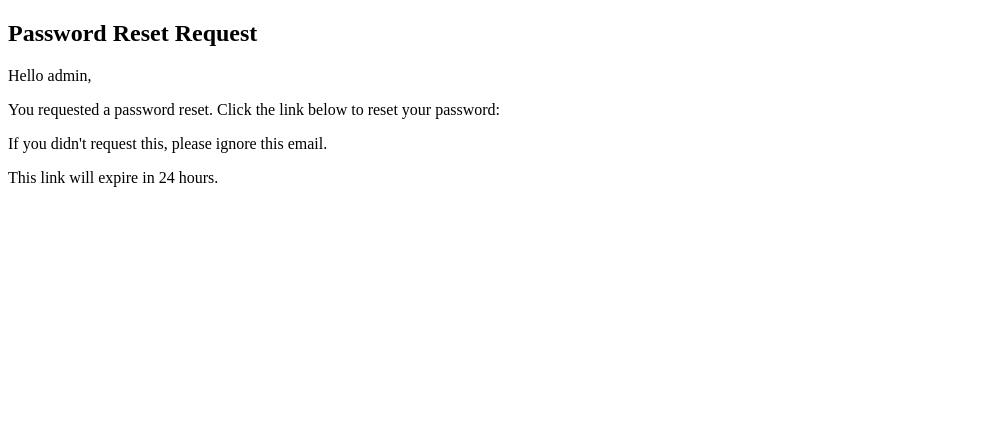
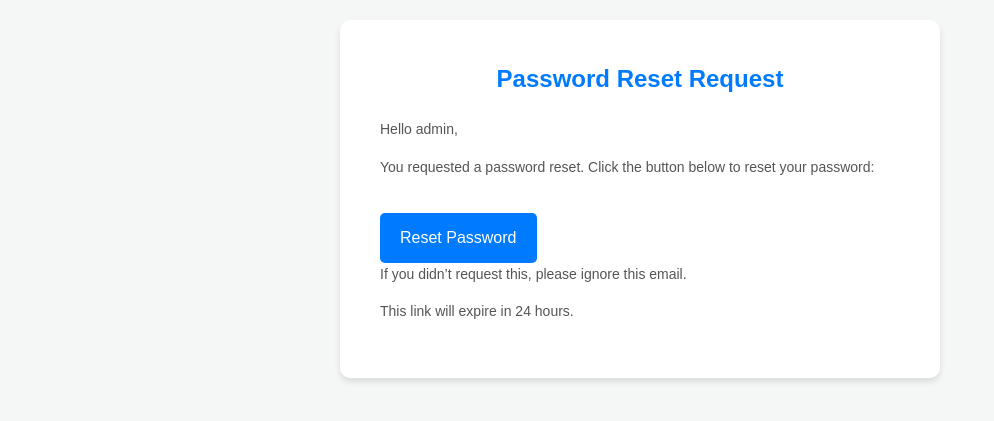
Before and after one commit to mallemkondaiah009/YT_LEARNING, a Django app: template templates/emails/password_reset_email.html in a window 1280 px wide. Shown: the top 421 px of the page, without its empty margins (0-994 px from the left). Run offline with Django 5.2, Linux system fonts and the light colour scheme; the template is opened without the code that fills it, so the values that code supplies are empty; a user stored in the database is signed in.

Commit message:
feat: enhance password reset templates; improve styling and structure for better user experience

```diff
--- a/templates/emails/password_reset_email.html
+++ b/templates/emails/password_reset_email.html
@@ -1,11 +1,76 @@
 <!DOCTYPE html>
-<html>
+<html lang="en">
+<head>
+    <meta charset="UTF-8">
+    <title>Password Reset Request</title>
+    <style>
+        /* Reset default styles */
+        * {
+            margin: 0;
+            padding: 0;
+            box-sizing: border-box;
+            font-family: 'Arial', sans-serif;
+        }
+
+        body {
+            background-color: #f4f7f6;
+            color: #333;
+            padding: 20px;
+            line-height: 1.6;
+        }
+
+        .container {
+            width: 100%;
+            max-width: 600px;
+            margin: 0 auto;
+            background-color: #ffffff;
+            padding: 40px;
+            border-radius: 10px;
+            box-shadow: 0 4px 6px rgba(0, 0, 0, 0.1);
+        }
+
+        h2 {
+            color: #007bff; /* Matches forgot_password.html button color */
+            font-size: 24px;
+            font-weight: 600;
+            margin-bottom: 20px;
+            text-align: center;
+        }
+
+        p {
+            font-size: 14px;
+            color: #555;
+            margin-bottom: 15px;
+        }
+
+        a {
+            display: inline-block;
+            margin-top: 20px;
+            padding: 12px 20px;
+            background-color: #007bff; /* Matches forgot_password.html button */
+            color: #ffffff;
+            text-decoration: none;
+            border-radius: 5px;
+            font-size: 16px;
+            font-weight: 500;
+            text-align: center;
+            transition: background-color 0.3s ease;
+        }
+
+        a:hover {
+            background-color: #0056b3; /* Matches forgot_password.html button hover */
+            color: #ffffff; /* Ensure text stays white on hover */
+        }
+    </style>
+</head>
 <body>
-    <h2>Password Reset Request</h2>
-    <p>Hello {{ user.username }},</p>
-    <p>You requested a password reset. Click the link below to reset your password:</p>
-    <a href="{{ reset_link }}">{{ reset_link }}</a>
-    <p>If you didn't request this, please ignore this email.</p>
-    <p>This link will expire in 24 hours.</p>
+    <div class="container">
+        <h2>Password Reset Request</h2>
+        <p>Hello {{ user.username }},</p>
+        <p>You requested a password reset. Click the button below to reset your password:</p>
+        <a href="{{ reset_link }}">Reset Password</a>
+        <p>If you didn’t request this, please ignore this email.</p>
+        <p>This link will expire in 24 hours.</p>
+    </div>
 </body>
 </html>
```
Also changed, not shown: templates/accounts/reset_password.html (+118 -7 lines).
